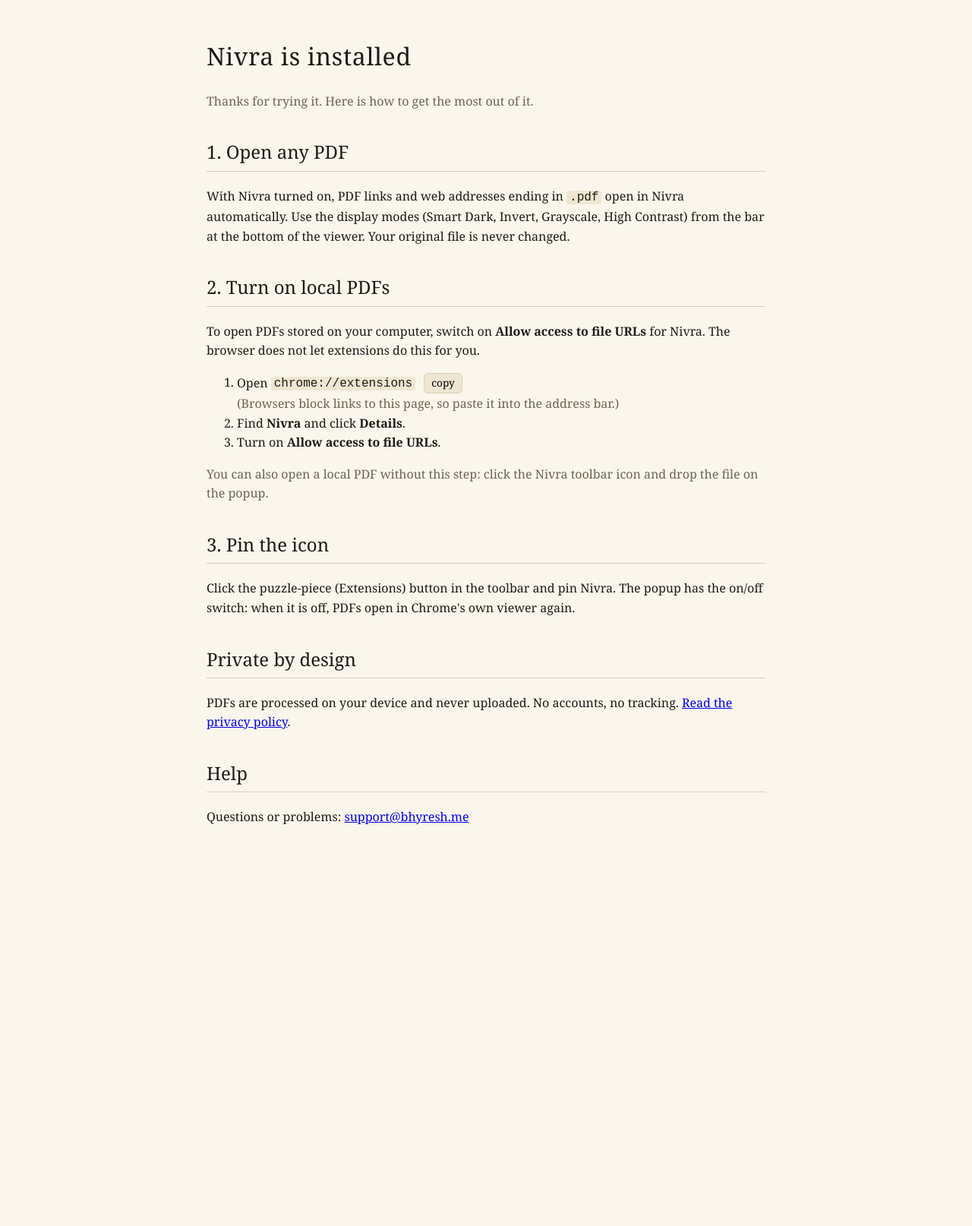
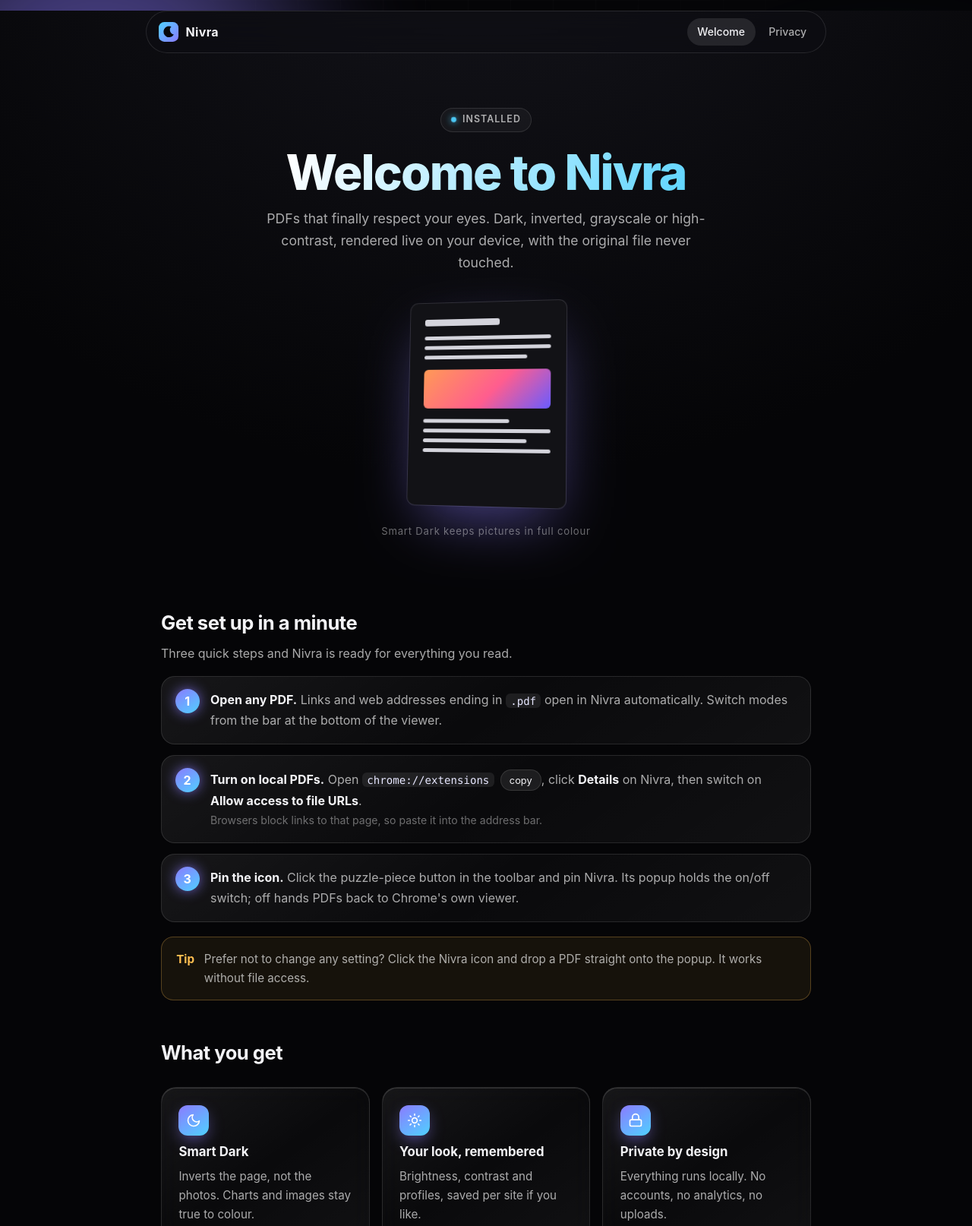
Before and after one commit to bhyreshbs/Nivra, a browser extension: page docs/welcome.html in a window 1280 px wide. Shown: the top 1614 px of the page at 76% size. Before the commit the page ends 1137 px from the top, so only its background shows below. Drawn offline with Linux system fonts and the light colour scheme.

Commit message:
v1.6.1: Edge PDF fallback, file-access banner, dark welcome/goodbye/privacy pages

```diff
--- /dev/null
+++ b/docs/nivra.css
@@ -0,0 +1,225 @@
+/* Nivra site — shared dark theme for privacy / welcome / goodbye */
+:root {
+  --bg: #050507;
+  --fg: #f3f3f6;
+  --fg-dim: rgba(255, 255, 255, .66);
+  --fg-faint: rgba(255, 255, 255, .40);
+  --edge: rgba(255, 255, 255, .11);
+  --glass: linear-gradient(145deg, rgba(255,255,255,.075), rgba(255,255,255,.025) 50%, rgba(255,255,255,.05));
+  --a1: #8b7bff;
+  --a2: #4fd1ff;
+  --a3: #ff7ad9;
+  --amber: #ffbe50;
+  --ease: cubic-bezier(.22, 1, .36, 1);
+  color-scheme: dark;
+}
+
+* { box-sizing: border-box; }
+html { scroll-behavior: smooth; background: var(--bg); }
+
+body {
+  margin: 0;
+  min-height: 100vh;
+  font: 16px/1.65 'Inter', ui-sans-serif, system-ui, -apple-system, 'Segoe UI', Roboto, sans-serif;
+  color: var(--fg);
+  background: radial-gradient(120% 70% at 50% -10%, #15151c 0%, var(--bg) 60%);
+  -webkit-font-smoothing: antialiased;
+  overflow-x: hidden;
+  position: relative;
+}
+
+/* ── Ambient backdrop ─────────────────────────────────────────────────────── */
+.backdrop { position: fixed; inset: 0; z-index: -1; overflow: hidden; pointer-events: none; }
+.backdrop::before {            /* fine grid, fading toward the edges */
+  content: ''; position: absolute; inset: 0;
+  background-image:
+    linear-gradient(rgba(255,255,255,.035) 1px, transparent 1px),
+    linear-gradient(90deg, rgba(255,255,255,.035) 1px, transparent 1px);
+  background-size: 56px 56px;
+  -webkit-mask-image: radial-gradient(70% 60% at 50% 30%, #000 20%, transparent 75%);
+          mask-image: radial-gradient(70% 60% at 50% 30%, #000 20%, transparent 75%);
+}
+.orb { position: absolute; border-radius: 50%; filter: blur(90px); opacity: .5; will-change: transform; }
+.orb.o1 { width: 520px; height: 520px; left: -140px; top: -120px; background: var(--a1); animation: drift1 26s ease-in-out infinite alternate; }
+.orb.o2 { width: 460px; height: 460px; right: -120px; top: 18%;   background: var(--a2); opacity: .32; animation: drift2 32s ease-in-out infinite alternate; }
+.orb.o3 { width: 420px; height: 420px; left: 30%; bottom: -200px;  background: var(--a3); opacity: .22; animation: drift3 38s ease-in-out infinite alternate; }
+@keyframes drift1 { to { transform: translate(140px, 90px) scale(1.15); } }
+@keyframes drift2 { to { transform: translate(-120px, 140px) scale(.9); } }
+@keyframes drift3 { to { transform: translate(-160px, -80px) scale(1.2); } }
+
+/* ── Layout ───────────────────────────────────────────────────────────────── */
+.wrap { max-width: 56rem; margin: 0 auto; padding: 0 1.25rem 4rem; }
+
+.nav {
+  position: sticky; top: 14px; z-index: 5;
+  display: flex; align-items: center; justify-content: space-between; gap: 1rem;
+  margin: 14px auto 0; max-width: 56rem;
+  padding: .55rem .7rem .55rem 1rem;
+  border: 1px solid var(--edge); border-radius: 999px;
+  background: rgba(14, 14, 18, .62);
+  -webkit-backdrop-filter: blur(18px) saturate(1.4); backdrop-filter: blur(18px) saturate(1.4);
+}
+.brand { display: flex; align-items: center; gap: .6rem; color: var(--fg); text-decoration: none; font-weight: 700; letter-spacing: .02em; }
+.brand svg { width: 26px; height: 26px; }
+.nav-links { display: flex; gap: .25rem; }
+.nav-links a {
+  color: var(--fg-dim); text-decoration: none; font-size: .88rem; font-weight: 500;
+  padding: .4rem .85rem; border-radius: 999px; transition: background .25s var(--ease), color .25s var(--ease);
+}
+.nav-links a:hover { color: var(--fg); background: rgba(255,255,255,.08); }
+.nav-links a[aria-current="page"] { color: var(--fg); background: rgba(255,255,255,.1); }
+
+.nav-note { padding-right: .8rem; font-size: .88rem; font-style: italic; color: var(--fg-dim); text-align: right; }
+.nav-note span {
+  font-style: normal; font-weight: 600;
+  background: linear-gradient(120deg, var(--a2), var(--a3)); -webkit-background-clip: text; background-clip: text; color: transparent;
+}
+@media (max-width: 560px) { .nav-note { font-size: .78rem; } .nav-note span { display: block; } }
+
+/* ── Hero ─────────────────────────────────────────────────────────────────── */
+.hero { text-align: center; padding: 4.5rem 0 2.5rem; }
+.eyebrow {
+  display: inline-flex; align-items: center; gap: .5rem;
+  padding: .3rem .85rem; border-radius: 999px; font-size: .78rem; font-weight: 600; letter-spacing: .08em; text-transform: uppercase;
+  color: var(--fg-dim); border: 1px solid var(--edge); background: rgba(255,255,255,.04);
+}
+.eyebrow i { width: 7px; height: 7px; border-radius: 50%; background: var(--a2); box-shadow: 0 0 10px var(--a2); animation: pulse 2.4s ease-in-out infinite; }
+@keyframes pulse { 50% { opacity: .35; transform: scale(.8); } }
+
+h1 {
+  margin: 1.2rem 0 .8rem; font-size: clamp(2.3rem, 7vw, 4rem); line-height: 1.05; font-weight: 800; letter-spacing: -.03em;
+  background: linear-gradient(120deg, #fff 10%, var(--a2) 45%, var(--a1) 70%, var(--a3));
+  background-size: 200% auto; -webkit-background-clip: text; background-clip: text; color: transparent;
+  animation: sheen 9s linear infinite;
+}
+@keyframes sheen { to { background-position: 200% center; } }
+.lead { max-width: 38rem; margin: 0 auto; color: var(--fg-dim); font-size: 1.1rem; }
+.meta { color: var(--fg-faint); font-size: .88rem; }
+
+/* ── Animated PDF page (light ⇄ dark) ─────────────────────────────────────── */
+.stage { display: flex; justify-content: center; margin: 2.6rem 0 .5rem; perspective: 900px; }
+.doc {
+  position: relative; width: 210px; aspect-ratio: 210 / 270; padding: 22px 20px;
+  border-radius: 10px; background: #fbfbf8; color: #202020;
+  box-shadow: 0 30px 80px -20px rgba(139,123,255,.55), 0 0 0 1px rgba(255,255,255,.14);
+  transform: rotateY(-14deg) rotateX(6deg); animation: floaty 7s ease-in-out infinite, flip 7s ease-in-out infinite;
+}
+.doc b { display: block; height: 9px; width: 60%; margin-bottom: 14px; border-radius: 3px; background: #1a1a1a; }
+.doc span { display: block; height: 5px; margin-bottom: 8px; border-radius: 3px; background: #b8b8b2; }
+.doc span:nth-of-type(3n) { width: 82%; } .doc span:nth-of-type(4n) { width: 68%; }
+.doc em { display: block; height: 52px; margin: 14px 0; border-radius: 6px; background: linear-gradient(135deg, #ff9a56, #ff5d8f 55%, #6a5cff); }
+@keyframes floaty { 50% { transform: rotateY(-8deg) rotateX(3deg) translateY(-10px); } }
+@keyframes flip {            /* the page body inverts but the picture keeps its colour — Smart Dark */
+  0%, 38%   { background: #fbfbf8; }
+  50%, 88%  { background: #121216; }
+  100%      { background: #fbfbf8; }
+}
+.doc b, .doc span { animation: ink 7s ease-in-out infinite; }
+@keyframes ink {
+  0%, 38%  { background-color: var(--c, #b8b8b2); }
+  50%, 88% { background-color: #d4d4dc; }
+  100%     { background-color: var(--c, #b8b8b2); }
+}
+.doc b { --c: #1a1a1a; }
+.mode-label { text-align: center; margin-top: 1.1rem; font-size: .82rem; color: var(--fg-faint); letter-spacing: .06em; }
+
+/* ── Cards / sections ─────────────────────────────────────────────────────── */
+.grid { display: grid; gap: 1rem; grid-template-columns: repeat(auto-fit, minmax(15rem, 1fr)); margin: 1.5rem 0; }
+.card {
+  position: relative; padding: 1.4rem 1.4rem 1.3rem; border-radius: 20px;
+  background: var(--glass); border: 1px solid var(--edge);
+  box-shadow: inset 0 1px 0 rgba(255,255,255,.14);
+  -webkit-backdrop-filter: blur(14px); backdrop-filter: blur(14px);
+  transition: transform .35s var(--ease), border-color .35s var(--ease);
+}
+.card:hover { transform: translateY(-4px); border-color: rgba(139,123,255,.45); }
+.card h3 { margin: .5rem 0 .35rem; font-size: 1.05rem; font-weight: 650; }
+.card p { margin: 0; color: var(--fg-dim); font-size: .95rem; }
+.ico {
+  width: 40px; height: 40px; display: grid; place-items: center; border-radius: 12px; color: #fff;
+  background: linear-gradient(145deg, var(--a1), var(--a2)); box-shadow: 0 8px 24px -8px var(--a1);
+}
+.ico svg { width: 20px; height: 20px; }
+
+h2 { margin: 3rem 0 .4rem; font-size: 1.6rem; font-weight: 750; letter-spacing: -.02em; }
+h2 .tag { vertical-align: middle; margin-left: .5rem; }
+.section-sub { color: var(--fg-dim); margin: 0 0 1rem; }
+
+.tag {
+  display: inline-block; padding: .12rem .6rem; border-radius: 999px; font-size: .72rem; font-weight: 700; letter-spacing: .06em; text-transform: uppercase;
+  color: var(--a2); border: 1px solid rgba(79,209,255,.35); background: rgba(79,209,255,.08);
+}
+
+/* ── Steps ────────────────────────────────────────────────────────────────── */
+.steps { list-style: none; margin: 1rem 0; padding: 0; counter-reset: s; display: grid; gap: .9rem; }
+.steps li {
+  counter-increment: s; position: relative; padding: 1.1rem 1.2rem 1.1rem 4rem; border-radius: 18px;
+  background: var(--glass); border: 1px solid var(--edge); color: var(--fg-dim);
+}
+.steps li::before {
+  content: counter(s); position: absolute; left: 1.1rem; top: 1rem; width: 2rem; height: 2rem; display: grid; place-items: center;
+  border-radius: 50%; font-weight: 700; color: #fff; background: linear-gradient(145deg, var(--a1), var(--a2)); box-shadow: 0 0 18px -2px var(--a1);
+}
+.steps strong { color: var(--fg); }
+
+.callout {
+  display: flex; gap: .8rem; margin: 1.2rem 0; padding: 1rem 1.2rem; border-radius: 16px;
+  background: rgba(255,190,80,.07); border: 1px solid rgba(255,190,80,.28); color: var(--fg-dim); font-size: .95rem;
+}
+.callout b { color: var(--amber); }
+
+/* ── Table ────────────────────────────────────────────────────────────────── */
+.table-wrap { overflow-x: auto; border-radius: 18px; border: 1px solid var(--edge); background: var(--glass); }
+table { border-collapse: collapse; width: 100%; font-size: .93rem; }
+th, td { text-align: left; vertical-align: top; padding: .85rem 1.1rem; border-bottom: 1px solid var(--edge); }
+th { color: var(--fg-faint); font-size: .75rem; letter-spacing: .08em; text-transform: uppercase; font-weight: 600; }
+tr:last-child td { border-bottom: 0; }
+td { color: var(--fg-dim); }
+
+ul.ticks { list-style: none; padding: 0; margin: 1rem 0; display: grid; gap: .6rem; }
+ul.ticks li { position: relative; padding: .85rem 1rem .85rem 2.8rem; border-radius: 14px; border: 1px solid var(--edge); background: rgba(255,255,255,.03); color: var(--fg-dim); }
+ul.ticks li::before {
+  content: ''; position: absolute; left: 1rem; top: 1.15rem; width: .9rem; height: .5rem;
+  border-left: 2px solid var(--a2); border-bottom: 2px solid var(--a2); transform: rotate(-45deg);
+}
+ul.ticks.no li::before { width: .8rem; height: .8rem; border: 0; top: 1.05rem; background:
+  linear-gradient(45deg, transparent 43%, var(--a3) 43% 57%, transparent 57%),
+  linear-gradient(-45deg, transparent 43%, var(--a3) 43% 57%, transparent 57%); transform: none; }
+ul.ticks strong { color: var(--fg); }
+
+/* ── Bits ─────────────────────────────────────────────────────────────────── */
+a { color: var(--a2); text-decoration: none; border-bottom: 1px solid rgba(79,209,255,.3); transition: border-color .2s; }
+a:hover { border-bottom-color: var(--a2); }
+.nav a, .brand, .btn { border-bottom: 0; }
+code { font: .88em ui-monospace, 'Cascadia Code', Consolas, monospace; padding: .12em .45em; border-radius: 6px; background: rgba(255,255,255,.08); color: #e7e7ff; }
+.btn {
+  display: inline-flex; align-items: center; gap: .5rem; padding: .7rem 1.3rem; border-radius: 999px; font-weight: 600; font-size: .95rem; color: #08080b; cursor: pointer;
+  background: linear-gradient(120deg, var(--a2), var(--a1)); box-shadow: 0 10px 30px -10px var(--a1); border: 0; font-family: inherit;
+  transition: transform .3s var(--ease), box-shadow .3s var(--ease);
+}
+.btn:hover { transform: translateY(-2px); box-shadow: 0 16px 36px -10px var(--a1); }
+.btn.ghost { background: rgba(255,255,255,.07); color: var(--fg); box-shadow: inset 0 0 0 1px var(--edge); }
+.mini {
+  font: inherit; font-size: .8rem; margin-left: .5rem; padding: .15rem .7rem; color: var(--fg); cursor: pointer;
+  border: 1px solid var(--edge); border-radius: 999px; background: rgba(255,255,255,.08);
+}
+.mini:hover { background: rgba(255,255,255,.16); }
+.only-edge, .only-chrome { display: none; }
+html.edge .only-edge, html.chrome .only-chrome { display: inline; }
+
+footer { margin-top: 4rem; padding-top: 1.5rem; border-top: 1px solid var(--edge); text-align: center; color: var(--fg-faint); font-size: .85rem; }
+
+/* ── Entrance ─────────────────────────────────────────────────────────────── */
+.rise { opacity: 0; transform: translateY(18px); animation: rise .9s var(--ease) forwards; }
+.rise.d1 { animation-delay: .08s; } .rise.d2 { animation-delay: .18s; } .rise.d3 { animation-delay: .3s; }
+@keyframes rise { to { opacity: 1; transform: none; } }
+
+@media (max-width: 560px) {
+  .nav { margin-inline: 10px; }
+  .brand span { display: none; }
+  .steps li { padding-left: 3.6rem; }
+}
+@media (prefers-reduced-motion: reduce) {
+  *, *::before, *::after { animation: none !important; transition: none !important; }
+  .rise { opacity: 1; transform: none; }
+}
--- a/docs/welcome.html
+++ b/docs/welcome.html
@@ -3,51 +3,77 @@
 <head>
 <meta charset="UTF-8">
 <meta name="viewport" content="width=device-width, initial-scale=1">
+<meta name="color-scheme" content="dark">
+<meta name="theme-color" content="#050507">
 <title>Welcome to Nivra</title>
-<style>
-  body { font: 16px/1.6 Georgia, 'Iowan Old Style', serif; max-width: 46rem; margin: 3rem auto; padding: 0 1.25rem; color: #1d1b16; background: #faf6ec; }
-  h1 { font-weight: 400; letter-spacing: .02em; }
-  h2 { font-weight: 400; margin-top: 2.2rem; border-bottom: 1px solid #d8cfb8; padding-bottom: .3rem; }
-  code { background: #efe6d2; padding: 0 .25em; border-radius: 3px; }
-  button { font: inherit; font-size: .85rem; margin-left: .4rem; padding: .1rem .6rem; border: 1px solid #d8cfb8; border-radius: 6px; background: #efe6d2; cursor: pointer; }
-  .meta { color: #6c6552; }
-  .only-edge, .only-chrome { display: none; }
-  html.edge .only-edge, html.chrome .only-chrome { display: inline; }
-</style>
+<link rel="stylesheet" href="nivra.css">
 </head>
 <body>
-<h1>Nivra is installed</h1>
-<p class="meta">Thanks for trying it. Here is how to get the most out of it.</p>
+<div class="backdrop" aria-hidden="true"><div class="orb o1"></div><div class="orb o2"></div><div class="orb o3"></div></div>
 
-<h2>1. Open any PDF</h2>
-<p>With Nivra turned on, PDF links and web addresses ending in <code>.pdf</code> open in Nivra automatically. Use the display modes (Smart Dark, Invert, Grayscale, High Contrast) from the bar at the bottom of the viewer. Your original file is never changed.</p>
+<nav class="nav">
+  <a class="brand" href="welcome.html">
+    <svg viewBox="0 0 32 32" aria-hidden="true"><defs><linearGradient id="g" x1="0" y1="0" x2="1" y2="1"><stop offset="0" stop-color="#4fd1ff"/><stop offset="1" stop-color="#8b7bff"/></linearGradient></defs><rect width="32" height="32" rx="9" fill="url(#g)"/><path d="M20.5 7.5a9 9 0 1 0 4 12.8A7.5 7.5 0 0 1 20.5 7.5z" fill="#07070a"/></svg>
+    <span>Nivra</span>
+  </a>
+  <div class="nav-links">
+    <a href="welcome.html" aria-current="page">Welcome</a>
+    <a href="privacy.html">Privacy</a>
+  </div>
+</nav>
 
-<h2>2. Turn on local PDFs</h2>
-<p>To open PDFs stored on your computer, switch on <strong>Allow access to file URLs</strong> for Nivra. The browser does not let extensions do this for you.</p>
-<ol>
-  <li>Open <code id="ext-url">edge://extensions</code> <button type="button" id="copy-url">copy</button><br>
-    <span class="meta">(Browsers block links to this page, so paste it into the address bar.)</span></li>
-  <li>Find <strong>Nivra</strong> and click <strong>Details</strong>.</li>
-  <li>Turn on <strong>Allow access to file URLs</strong>.</li>
-</ol>
-<p class="meta">You can also open a local PDF without this step: click the Nivra toolbar icon and drop the file on the popup.</p>
+<main class="wrap">
+  <header class="hero">
+    <span class="eyebrow rise"><i></i> Installed</span>
+    <h1 class="rise d1">Welcome to Nivra</h1>
+    <p class="lead rise d2">PDFs that finally respect your eyes. Dark, inverted, grayscale or high-contrast, rendered live on your device, with the original file never touched.</p>
 
-<h2>3. Pin the icon</h2>
-<p>Click the puzzle-piece (Extensions) button in the toolbar and pin Nivra. The popup has the on/off switch: when it is off, PDFs open in <span class="only-edge">Edge's</span><span class="only-chrome">Chrome's</span> own viewer again.</p>
+    <div class="stage rise d3" aria-hidden="true">
+      <div class="doc"><b></b><span></span><span></span><span></span><em></em><span></span><span></span><span></span><span></span></div>
+    </div>
+    <div class="mode-label rise d3">Smart Dark keeps pictures in full colour</div>
+  </header>
 
-<h2>Private by design</h2>
-<p>PDFs are processed on your device and never uploaded. No accounts, no tracking. <a href="privacy.html">Read the privacy policy</a>.</p>
+  <h2>Get set up in a minute</h2>
+  <p class="section-sub">Three quick steps and Nivra is ready for everything you read.</p>
 
-<h2>Help</h2>
-<p>Questions or problems: <a href="mailto:support@bhyresh.me">support@bhyresh.me</a></p>
+  <ol class="steps">
+    <li><strong>Open any PDF.</strong> Links and web addresses ending in <code>.pdf</code> open in Nivra automatically. Switch modes from the bar at the bottom of the viewer.</li>
+    <li><strong>Turn on local PDFs.</strong> Open <code id="ext-url">your browser's extensions page</code><button type="button" class="mini" id="copy-url">copy</button>, click <strong>Details</strong> on Nivra, then switch on <strong>Allow access to file URLs</strong>.
+      <div class="meta">Browsers block links to that page, so paste it into the address bar.</div></li>
+    <li><strong>Pin the icon.</strong> Click the puzzle-piece button in the toolbar and pin Nivra. Its popup holds the on/off switch; off hands PDFs back to <span class="br-name">your browser</span>'s own viewer.</li>
+  </ol>
+
+  <div class="callout"><b>Tip</b><span>Prefer not to change any setting? Click the Nivra icon and drop a PDF straight onto the popup. It works without file access.</span></div>
+
+  <h2>What you get</h2>
+  <div class="grid">
+    <div class="card"><div class="ico"><svg viewBox="0 0 24 24" fill="none" stroke="currentColor" stroke-width="2" stroke-linecap="round" stroke-linejoin="round"><path d="M21 12.8A9 9 0 1 1 11.2 3a7 7 0 0 0 9.8 9.8z"/></svg></div><h3>Smart Dark</h3><p>Inverts the page, not the photos. Charts and images stay true to colour.</p></div>
+    <div class="card"><div class="ico"><svg viewBox="0 0 24 24" fill="none" stroke="currentColor" stroke-width="2" stroke-linecap="round" stroke-linejoin="round"><circle cx="12" cy="12" r="4"/><path d="M12 2v2M12 20v2M4.9 4.9l1.4 1.4M17.7 17.7l1.4 1.4M2 12h2M20 12h2M4.9 19.1l1.4-1.4M17.7 6.3l1.4-1.4"/></svg></div><h3>Your look, remembered</h3><p>Brightness, contrast and profiles, saved per site if you like.</p></div>
+    <div class="card"><div class="ico"><svg viewBox="0 0 24 24" fill="none" stroke="currentColor" stroke-width="2" stroke-linecap="round" stroke-linejoin="round"><rect x="3" y="11" width="18" height="10" rx="2"/><path d="M7 11V7a5 5 0 0 1 10 0v4"/></svg></div><h3>Private by design</h3><p>Everything runs locally. No accounts, no analytics, no uploads.</p></div>
+  </div>
+
+  <h2>Help</h2>
+  <p class="section-sub">Questions or something not working? Write to <a href="mailto:support@bhyresh.me">support@bhyresh.me</a>. Read the <a href="privacy.html">privacy policy</a>.</p>
+
+  <footer>Nivra · Built by <a href="https://bhyresh.me">Bhyresh</a></footer>
+</main>
 
 <script>
   (function () {
-    var edge = /\bEdg\//.test(navigator.userAgent);
-    document.documentElement.className = edge ? 'edge' : 'chrome';
-    var url = edge ? 'edge://extensions' : 'chrome://extensions';
-    var el = document.getElementById('ext-url');
-    el.textContent = url;
+    var ua = navigator.userAgent, url = 'chrome://extensions', name = 'Chrome';
+    if (/\bEdg\//.test(ua))      { url = 'edge://extensions';  name = 'Edge'; }
+    else if (/\bOPR\//.test(ua)) { url = 'opera://extensions'; name = 'Opera'; }
+    else if (/Vivaldi/.test(ua)) { url = 'vivaldi://extensions'; name = 'Vivaldi'; }
+    var apply = function () {
+      document.getElementById('ext-url').textContent = url;
+      Array.prototype.forEach.call(document.querySelectorAll('.br-name'), function (el) { el.textContent = name; });
+    };
+    apply();
+    // Brave reports itself as Chrome, so it is detected separately.
+    if (navigator.brave && navigator.brave.isBrave) {
+      navigator.brave.isBrave().then(function (yes) { if (yes) { url = 'brave://extensions'; name = 'Brave'; apply(); } });
+    }
     document.getElementById('copy-url').addEventListener('click', function (e) {
       var b = e.currentTarget;
       if (navigator.clipboard && navigator.clipboard.writeText) {
```
Also changed, not shown: docs/goodbye.html (+47 -15 lines), docs/privacy.html (+36 -21 lines).
